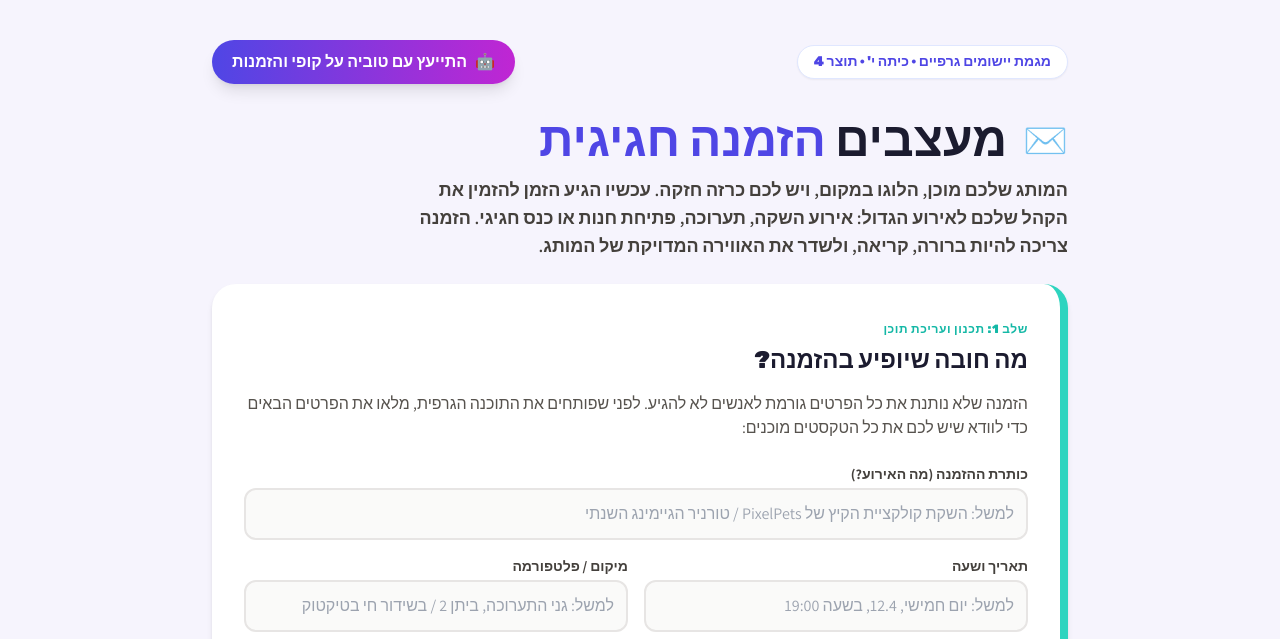
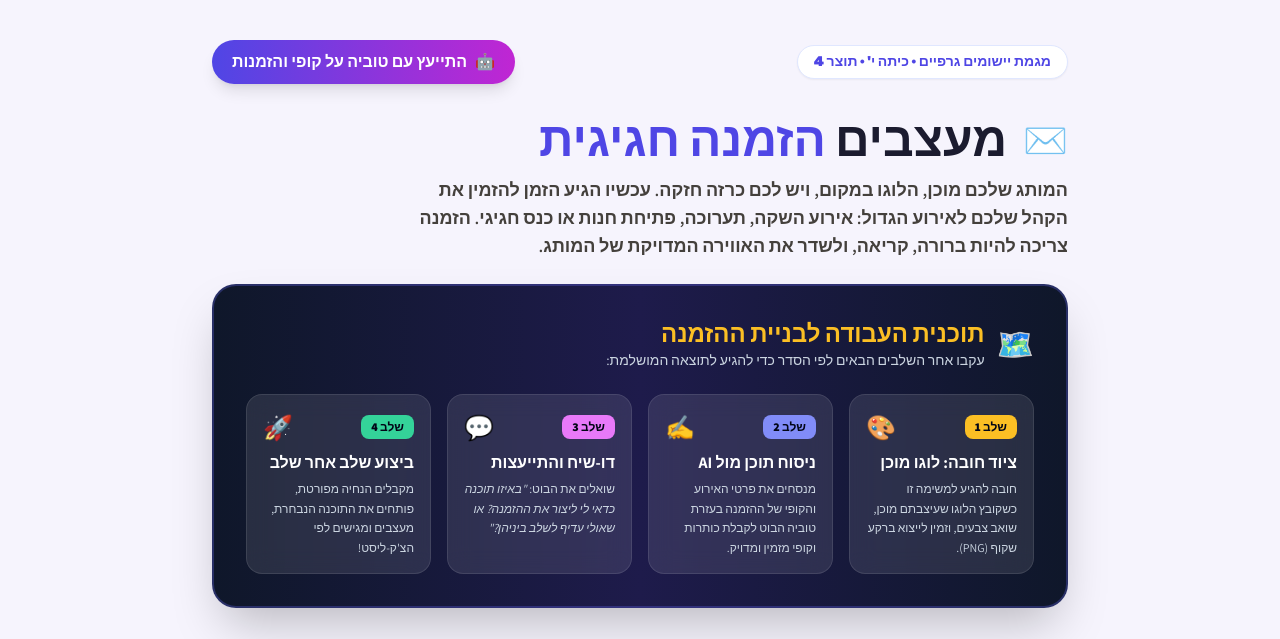
Before and after one commit to saharhakimi-lab/hazmana, a plain HTML site: page index.html in a window 1280 px wide. Shown: the top 639 px of the page. Drawn offline with nearby package versions, Linux system fonts and the light colour scheme.

Commit message:
Implement step-by-step program for invitation creation
Added a step-by-step program for building the invitation, including detailed descriptions for each step.

```diff
--- a/index.html
+++ b/index.html
@@ -20,7 +20,7 @@
 
      <span class="relative pl-7 pr-16 py-4 transition-all ease-in duration-75 bg-white rounded-xl group-hover:bg-opacity-0 text-stone-900 group-hover:text-white flex items-center gap-3 shadow-sm font-black text-base">
 
-       <!-- תמונת העיגול של טוביה - מולבשת בצד ימין/שמאל של החלונית ובולטת החוצה -->
+       <!-- תמונת העיגול של טוביה -->
        <span class="absolute -right-6 top-1/2 -translate-y-1/2 block w-16 h-16 md:w-20 md:h-20 rounded-full overflow-hidden shadow-2xl border-4 border-white z-10 transition duration-300 transform group-hover:scale-110">
           <img src="https://lh3.googleusercontent.com/d/1fzqv93VKIW_VT8-e1HdJxBmbU2sFnwlb" alt="טוביה הבוט" class="w-full h-full object-cover">
        </span>
@@ -53,6 +53,78 @@
   </header>
 
   <main class="max-w-4xl mx-auto px-5 space-y-8">
+
+    <!-- ==================== תוכנית שלבים לבניית ההזמנה (חדש ובולט) ==================== -->
+    <section class="bg-gradient-to-r from-slate-900 via-indigo-950 to-slate-900 rounded-3xl p-6 sm:p-8 shadow-2xl text-white border-2 border-indigo-500/30">
+      <div class="flex items-center gap-3 mb-6">
+        <span class="text-3xl">🗺️</span>
+        <div>
+          <h2 class="display font-black text-2xl text-amber-400">תוכנית העבודה לבניית ההזמנה</h2>
+          <p class="text-slate-300 text-sm font-medium">עקבו אחר השלבים הבאים לפי הסדר כדי להגיע לתוצאה המושלמת:</p>
+        </div>
+      </div>
+
+      <div class="grid grid-cols-1 md:grid-cols-4 gap-4 relative">
+
+        <!-- שלב 1 -->
+        <div class="bg-white/10 backdrop-blur-md rounded-2xl p-4 border border-white/10 flex flex-col justify-between">
+          <div>
+            <div class="flex items-center justify-between mb-2">
+              <span class="bg-amber-400 text-slate-950 font-black text-xs px-2.5 py-1 rounded-lg">שלב 1</span>
+              <span class="text-2xl">🎨</span>
+            </div>
+            <h3 class="font-bold text-base text-white mb-1">ציוד חובה: לוגו מוכן</h3>
+            <p class="text-xs text-slate-300 leading-relaxed font-medium">
+              חובה להגיע למשימה זו כשקובץ הלוגו שעיצבתם מוכן, שואב צבעים, וזמין לייצוא ברקע שקוף (PNG).
+            </p>
+          </div>
+        </div>
+
+        <!-- שלב 2 -->
+        <div class="bg-white/10 backdrop-blur-md rounded-2xl p-4 border border-white/10 flex flex-col justify-between">
+          <div>
+            <div class="flex items-center justify-between mb-2">
+              <span class="bg-indigo-400 text-slate-950 font-black text-xs px-2.5 py-1 rounded-lg">שלב 2</span>
+              <span class="text-2xl">✍️</span>
+            </div>
+            <h3 class="font-bold text-base text-white mb-1">ניסוח תוכן מול AI</h3>
+            <p class="text-xs text-slate-300 leading-relaxed font-medium">
+              מנסחים את פרטי האירוע והקופי של ההזמנה בעזרת טוביה הבוט לקבלת כותרות וקופי מזמין ומדויק.
+            </p>
+          </div>
+        </div>
+
+        <!-- שלב 3 -->
+        <div class="bg-white/10 backdrop-blur-md rounded-2xl p-4 border border-white/10 flex flex-col justify-between">
+          <div>
+            <div class="flex items-center justify-between mb-2">
+              <span class="bg-fuchsia-400 text-slate-950 font-black text-xs px-2.5 py-1 rounded-lg">שלב 3</span>
+              <span class="text-2xl">💬</span>
+            </div>
+            <h3 class="font-bold text-base text-white mb-1">דו-שיח והתייעצות</h3>
+            <p class="text-xs text-slate-300 leading-relaxed font-medium">
+              שואלים את הבוט: <em>"באיזו תוכנה כדאי לי ליצור את ההזמנה? או שאולי עדיף לשלב ביניהן?"</em>
+            </p>
+          </div>
+        </div>
+
+        <!-- שלב 4 -->
+        <div class="bg-white/10 backdrop-blur-md rounded-2xl p-4 border border-white/10 flex flex-col justify-between">
+          <div>
+            <div class="flex items-center justify-between mb-2">
+              <span class="bg-emerald-400 text-slate-950 font-black text-xs px-2.5 py-1 rounded-lg">שלב 4</span>
+              <span class="text-2xl">🚀</span>
+            </div>
+            <h3 class="font-bold text-base text-white mb-1">ביצוע שלב אחר שלב</h3>
+            <p class="text-xs text-slate-300 leading-relaxed font-medium">
+              מקבלים הנחיה מפורטת, פותחים את התוכנה הנבחרת, מעצבים ומגישים לפי הצ'ק-ליסט!
+            </p>
+          </div>
+        </div>
+
+      </div>
+    </section>
+    <!-- ==================== סוף תוכנית שלבים ==================== -->
 
     <section class="bg-white rounded-3xl p-6 sm:p-8 shadow-md border-r-8 border-teal-400">
       <span class="display font-black text-xs text-teal-500 uppercase tracking-wider">שלב 1: תכנון ועריכת תוכן</span>
```
